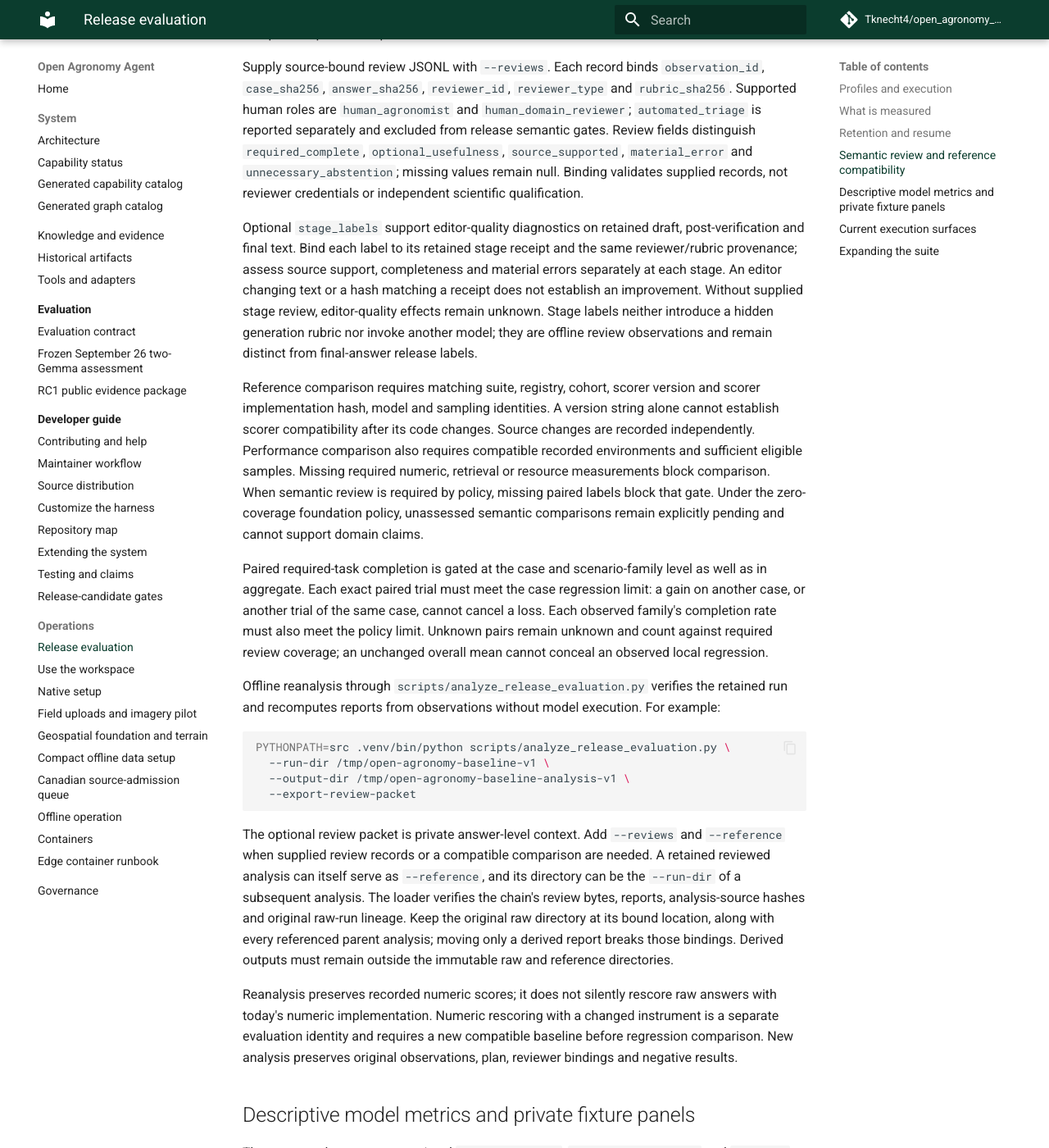
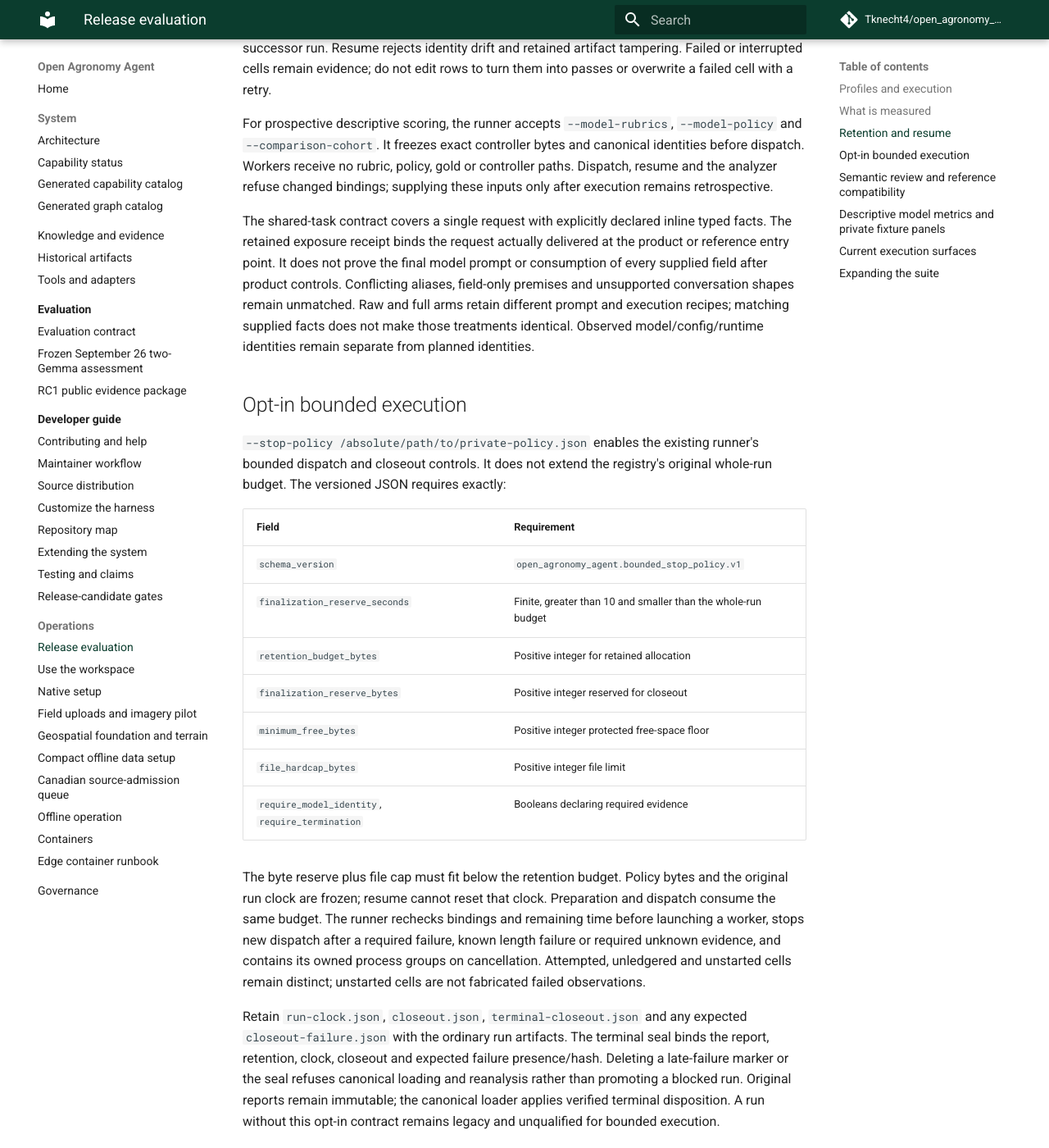
Before and after one commit to Tknecht4/open_agronomy_agent, an MkDocs documentation site: the page built from docs/public/operations/release-evaluation.md, in a window 1280 px wide and 1400 px high, scrolled down 3575 px. Shown: the whole window at 82% size. Built offline with MkDocs 1.6.1 and Material for MkDocs 9.7.7, drawn with Linux system fonts in a browser that asks for light colours; comment, search, counter and statistics services are not loaded; some of the changed text lies outside the part shown.

Commit message:
Document repaired evaluation evidence and closeout limits [skip ci]

```diff
--- a/docs/public/operations/release-evaluation.md
+++ b/docs/public/operations/release-evaluation.md
@@ -114,6 +114,21 @@
 establish a measured zero cost. Native load and generation statistics are retained
 separately in each turn's model-execution receipt.
 
+Generation termination is recorded for each call. Draft and attempted editor
+calls retain separate provider finish reasons, token counts and caps. An
+unchanged or rejected editor output still represents an attempted generation;
+missing terminal evidence remains unknown. A genuinely skipped generation can
+be not applicable. Token count, an outer run cap or a copied provider receipt
+cannot establish a stop reason. Reanalysis preserves recorded length failures
+and refuses contradictory known terminal evidence.
+
+Larger finite output ceilings require a new frozen execution configuration and
+budget. They do not establish information retention or answer quality. Review
+accepted rewrites, rejected attempts, fallback and formatting separately for
+preserved values, units, applicability, uncertainty, attribution and useful
+completion. Account for the draft and every attempted editor generation when
+comparing output budgets; equal draft ceilings do not imply equal total compute.
+
 ## Retention and resume
 
 A run binds source bytes and commit, registry/config/case hashes, scorer version
@@ -140,6 +155,61 @@
 inputs require a successor run. Resume rejects identity drift and retained
 artifact tampering. Failed or interrupted cells remain evidence; do not edit
 rows to turn them into passes or overwrite a failed cell with a retry.
+
+For prospective descriptive scoring, the runner accepts `--model-rubrics`,
+`--model-policy` and `--comparison-cohort`. It freezes exact controller bytes
+and canonical identities before dispatch. Workers receive no rubric, policy,
+gold or controller paths. Dispatch, resume and the analyzer refuse changed
+bindings; supplying these inputs only after execution remains retrospective.
+
+The shared-task contract covers a single request with explicitly declared inline
+typed facts. The retained exposure receipt binds the request actually delivered
+at the product or reference entry point. It does not prove the final model
+prompt or consumption of every supplied field after product controls. Conflicting
+aliases, field-only premises and unsupported conversation shapes remain
+unmatched. Raw and full arms retain different prompt and execution recipes;
+matching supplied facts does not make those treatments identical. Observed
+model/config/runtime identities remain separate from planned identities.
+
+## Opt-in bounded execution
+
+`--stop-policy /absolute/path/to/private-policy.json` enables the existing
+runner's bounded dispatch and closeout controls. It does not extend the
+registry's original whole-run budget. The versioned JSON requires exactly:
+
+| Field | Requirement |
+|---|---|
+| `schema_version` | `open_agronomy_agent.bounded_stop_policy.v1` |
+| `finalization_reserve_seconds` | Finite, greater than 10 and smaller than the whole-run budget |
+| `retention_budget_bytes` | Positive integer for retained allocation |
+| `finalization_reserve_bytes` | Positive integer reserved for closeout |
+| `minimum_free_bytes` | Positive integer protected free-space floor |
+| `file_hardcap_bytes` | Positive integer file limit |
+| `require_model_identity`, `require_termination` | Booleans declaring required evidence |
+
+The byte reserve plus file cap must fit below the retention budget. Policy bytes
+and the original run clock are frozen; resume cannot reset that clock. Preparation
+and dispatch consume the same budget. The runner rechecks bindings and remaining
+time before launching a worker, stops new dispatch after a required failure,
+known length failure or required unknown evidence, and contains its owned process
+groups on cancellation. Attempted, unledgered and unstarted cells remain distinct;
+unstarted cells are not fabricated failed observations.
+
+Retain `run-clock.json`, `closeout.json`, `terminal-closeout.json` and any expected
+`closeout-failure.json` with the ordinary run artifacts. The terminal seal binds
+the report, retention, clock, closeout and expected failure presence/hash. Deleting
+a late-failure marker or the seal refuses canonical loading and reanalysis rather
+than promoting a blocked run. Original reports remain immutable; the canonical
+loader applies verified terminal disposition. A run without this opt-in contract
+remains legacy and unqualified for bounded execution.
+
+Timing is sampled through retained-report final-read verification, before later
+binding reads, terminal construction, write/fsync/hash, return and CLI printing.
+This is not a hard deadline through the last seal write or end-to-end lease
+cleanup. Allocated-entry/free-space polling and OS per-file child limits are not
+an atomic aggregate filesystem quota. External writers, model provisioning and
+remote lease management need separate controls. Offline process fixtures qualify
+these engineering contracts only; they grant no model or agronomic qualification.
 
 ## Semantic review and reference compatibility
 
```
Also changed, not shown: ARCHITECTURE.md (+11 -0 lines), docs/public/capabilities.md (+1 -0 lines), 1 other file.
